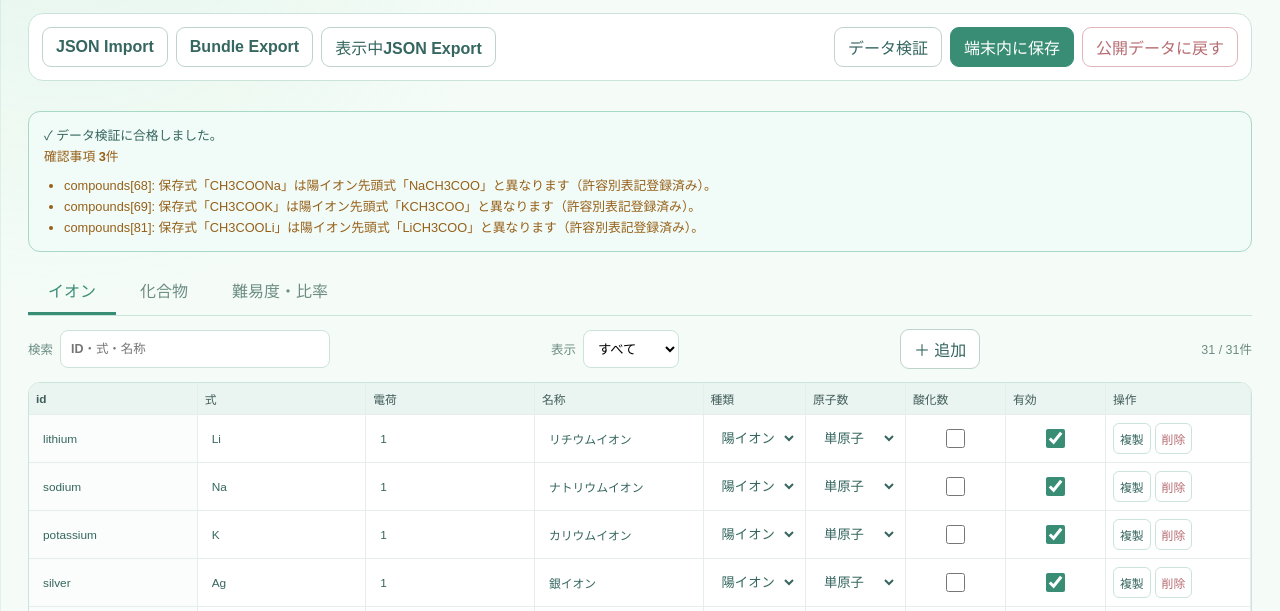
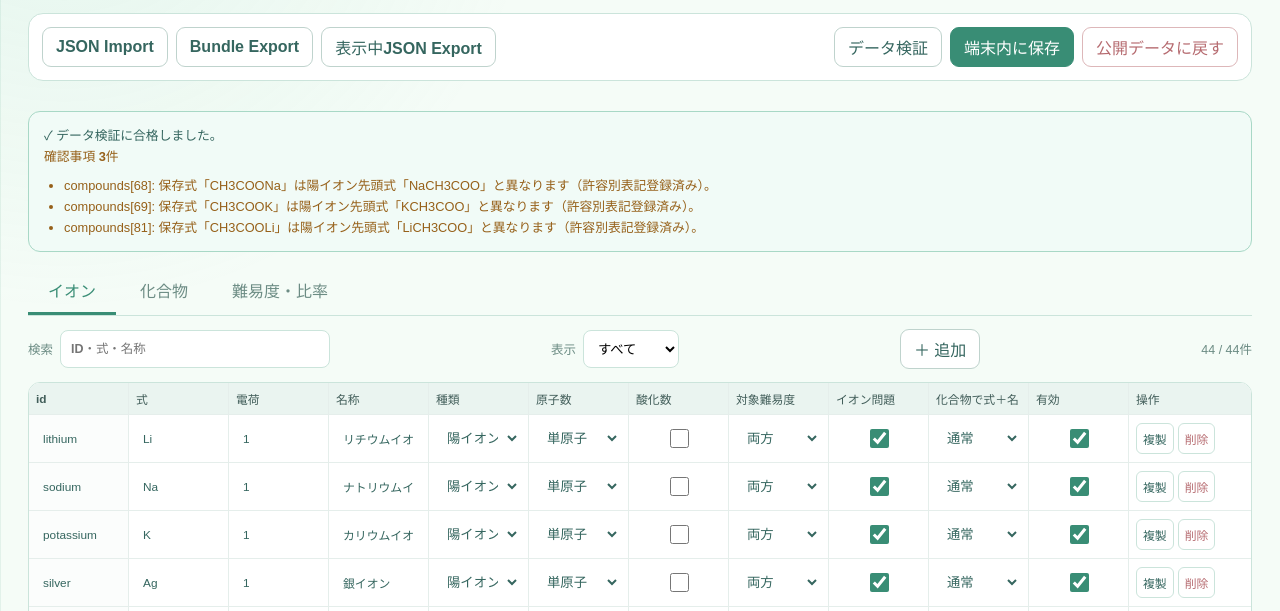
Before and after one commit to KoiChem/IonicFormula, a website with bundled scripts: page admin.html in a window 1280 px wide. Shown: the part 170-781 px from the top of the page. Built offline with nearby package versions, Linux system fonts and the light colour scheme.

Commit message:
Expand hard compound curriculum

```diff
--- a/data/compounds.json
+++ b/data/compounds.json
@@ -1241,6 +1241,175 @@
     "questionModes": { "nameToFormula": true, "formulaToName": true, "ionsToFormula": true, "ionsToName": true }
   },
   {
+    "id": "chromium3_chloride",
+    "cation": "chromium3",
+    "anion": "chloride",
+    "formula": "CrCl3",
+    "name": "塩化クロム(Ⅲ)",
+    "solidColor": null,
+    "solidColorNote": "無水物と水和物で色が異なる",
+    "difficulty": "hard",
+    "referenceUrl": "https://pubchem.ncbi.nlm.nih.gov/compound/24808",
+    "enabled": true,
+    "questionModes": { "ionsToFormula": true, "ionsToName": true, "ionNamesToFormula": true, "ionNamesToName": true }
+  },
+  {
+    "id": "manganese2_chloride",
+    "cation": "manganese2",
+    "anion": "chloride",
+    "formula": "MnCl2",
+    "name": "塩化マンガン(Ⅱ)",
+    "solidColor": null,
+    "solidColorNote": null,
+    "difficulty": "hard",
+    "referenceUrl": "https://pubchem.ncbi.nlm.nih.gov/compound/24480",
+    "enabled": true,
+    "questionModes": { "ionsToFormula": true, "ionsToName": true, "ionNamesToFormula": true, "ionNamesToName": true }
+  },
+  {
+    "id": "tin2_chloride",
+    "cation": "tin2",
+    "anion": "chloride",
+    "formula": "SnCl2",
+    "name": "塩化スズ(Ⅱ)",
+    "solidColor": null,
+    "solidColorNote": null,
+    "difficulty": "hard",
+    "referenceUrl": "https://pubchem.ncbi.nlm.nih.gov/compound/24479",
+    "enabled": true,
+    "questionModes": { "ionsToFormula": true, "ionsToName": true, "ionNamesToFormula": true, "ionNamesToName": true }
+  },
+  {
+    "id": "tin4_chloride",
+    "cation": "tin4",
+    "anion": "chloride",
+    "formula": "SnCl4",
+    "name": "塩化スズ(Ⅳ)",
+    "solidColor": null,
+    "solidColorNote": null,
+    "difficulty": "hard",
+    "referenceUrl": "https://pubchem.ncbi.nlm.nih.gov/compound/24287",
+    "enabled": true,
+    "questionModes": { "ionsToFormula": true, "ionsToName": true, "ionNamesToFormula": true, "ionNamesToName": true }
+  },
+  {
+    "id": "gold3_chloride",
+    "cation": "gold3",
+    "anion": "chloride",
+    "formula": "AuCl3",
+    "name": "塩化金(Ⅲ)",
+    "solidColor": null,
+    "solidColorNote": null,
+    "difficulty": "hard",
+    "referenceUrl": "https://pubchem.ncbi.nlm.nih.gov/compound/26030",
+    "enabled": true,
+    "questionModes": { "ionsToFormula": true, "ionsToName": true, "ionNamesToFormula": true, "ionNamesToName": true }
+  },
+  {
+    "id": "sodium_sulfite",
+    "cation": "sodium",
+    "anion": "sulfite",
+    "formula": "Na2SO3",
+    "name": "亜硫酸ナトリウム",
+    "solidColor": "白色",
+    "solidColorNote": null,
+    "difficulty": "hard",
+    "referenceUrl": "https://pubchem.ncbi.nlm.nih.gov/compound/24437",
+    "enabled": true,
+    "questionModes": { "ionsToFormula": true, "ionsToName": true, "ionNamesToFormula": true, "ionNamesToName": true }
+  },
+  {
+    "id": "sodium_nitrite",
+    "cation": "sodium",
+    "anion": "nitrite",
+    "formula": "NaNO2",
+    "name": "亜硝酸ナトリウム",
+    "solidColor": null,
+    "solidColorNote": null,
+    "difficulty": "hard",
+    "referenceUrl": "https://pubchem.ncbi.nlm.nih.gov/compound/23668193",
+    "enabled": true,
+    "questionModes": { "ionsToFormula": true, "ionsToName": true, "ionNamesToFormula": true, "ionNamesToName": true }
+  },
+  {
+    "id": "sodium_hypochlorite",
+    "cation": "sodium",
+    "anion": "hypochlorite",
+    "formula": "NaClO",
+    "name": "次亜塩素酸ナトリウム",
+    "solidColor": null,
+    "solidColorNote": "通常は水溶液として扱われる",
+    "difficulty": "hard",
+    "referenceUrl": "https://pubchem.ncbi.nlm.nih.gov/compound/23665760",
+    "enabled": true,
+    "questionModes": { "ionsToFormula": true, "ionsToName": true, "ionNamesToFormula": true, "ionNamesToName": true }
+  },
+  {
+    "id": "potassium_chlorate",
+    "cation": "potassium",
+    "anion": "chlorate",
+    "formula": "KClO3",
+    "name": "塩素酸カリウム",
+    "solidColor": "白色",
+    "solidColorNote": null,
+    "difficulty": "hard",
+    "referenceUrl": "https://pubchem.ncbi.nlm.nih.gov/compound/6426889",
+    "enabled": true,
+    "questionModes": { "ionsToFormula": true, "ionsToName": true, "ionNamesToFormula": true, "ionNamesToName": true }
+  },
+  {
+    "id": "sodium_thiosulfate",
+    "cation": "sodium",
+    "anion": "thiosulfate",
+    "formula": "Na2S2O3",
+    "name": "チオ硫酸ナトリウム",
+    "solidColor": "白色",
+    "solidColorNote": "無水塩。一般的な結晶は五水和物",
+    "difficulty": "hard",
+    "referenceUrl": "https://pubchem.ncbi.nlm.nih.gov/compound/24477",
+    "enabled": true,
+    "questionModes": { "ionsToFormula": true, "ionsToName": true, "ionNamesToFormula": true, "ionNamesToName": true }
+  },
+  {
+    "id": "potassium_thiocyanate",
+    "cation": "potassium",
+    "anion": "thiocyanate",
+    "formula": "KSCN",
+    "name": "チオシアン酸カリウム",
+    "solidColor": null,
+    "solidColorNote": null,
+    "difficulty": "hard",
+    "referenceUrl": "https://pubchem.ncbi.nlm.nih.gov/compound/516872",
+    "enabled": true,
+    "questionModes": { "ionsToFormula": true, "ionsToName": true, "ionNamesToFormula": true, "ionNamesToName": true }
+  },
+  {
+    "id": "potassium_cyanide",
+    "cation": "potassium",
+    "anion": "cyanide",
+    "formula": "KCN",
+    "name": "シアン化カリウム",
+    "solidColor": "白色",
+    "solidColorNote": null,
+    "difficulty": "hard",
+    "referenceUrl": "https://pubchem.ncbi.nlm.nih.gov/compound/9032",
+    "enabled": true,
+    "questionModes": { "ionsToFormula": true, "ionsToName": true, "ionNamesToFormula": true, "ionNamesToName": true }
+  },
+  {
+    "id": "potassium_iodate",
+    "cation": "potassium",
+    "anion": "iodate",
+    "formula": "KIO3",
+    "name": "ヨウ素酸カリウム",
+    "solidColor": null,
+    "solidColorNote": null,
+    "difficulty": "hard",
+    "referenceUrl": "https://pubchem.ncbi.nlm.nih.gov/compound/23665710",
+    "enabled": true,
+    "questionModes": { "ionsToFormula": true, "ionsToName": true, "ionNamesToFormula": true, "ionNamesToName": true }
+  },
+  {
     "id": "potassium_permanganate",
     "cation": "potassium",
     "anion": "permanganate",
@@ -1248,12 +1417,14 @@
     "name": "過マンガン酸カリウム",
     "solidColor": "暗紫色",
     "solidColorNote": null,
-    "enabled": false,
-    "questionModes": {
-      "nameToFormula": true,
-      "formulaToName": true,
-      "ionsToFormula": true,
-      "ionsToName": true
+    "difficulty": "hard",
+    "referenceUrl": "https://pubchem.ncbi.nlm.nih.gov/compound/516875",
+    "enabled": true,
+    "questionModes": {
+      "ionsToFormula": true,
+      "ionsToName": true,
+      "ionNamesToFormula": true,
+      "ionNamesToName": true
     }
   },
   {
@@ -1264,12 +1435,14 @@
     "name": "クロム酸カリウム",
     "solidColor": "黄色",
     "solidColorNote": null,
-    "enabled": false,
-    "questionModes": {
-      "nameToFormula": true,
-      "formulaToName": true,
-      "ionsToFormula": true,
-      "ionsToName": true
+    "difficulty": "hard",
+    "referenceUrl": "https://pubchem.ncbi.nlm.nih.gov/compound/24597",
+    "enabled": true,
+    "questionModes": {
+      "ionsToFormula": true,
+      "ionsToName": true,
+      "ionNamesToFormula": true,
+      "ionNamesToName": true
     }
   },
   {
@@ -1280,12 +1453,14 @@
     "name": "二クロム酸カリウム",
     "solidColor": "橙色",
     "solidColorNote": null,
-    "enabled": false,
-    "questionModes": {
-      "nameToFormula": true,
-      "formulaToName": true,
-      "ionsToFormula": true,
-      "ionsToName": true
+    "difficulty": "hard",
+    "referenceUrl": "https://pubchem.ncbi.nlm.nih.gov/compound/24502",
+    "enabled": true,
+    "questionModes": {
+      "ionsToFormula": true,
+      "ionsToName": true,
+      "ionNamesToFormula": true,
+      "ionNamesToName": true
     }
   },
   {
--- a/data/difficulty.json
+++ b/data/difficulty.json
@@ -7,7 +7,7 @@
     },
     "compound": {
       "normal": { "simple11": 3, "simpleRatio": 4, "polyatomic": 2, "variableOx": 1 },
-      "hard": { "simple11": 0, "simpleRatio": 3, "polyatomic": 5, "variableOx": 2 }
+      "hard": { "simple11": 0, "simpleRatio": 1, "polyatomic": 5, "variableOx": 4 }
     }
   },
   "variantWeights": {
--- a/data/ions.json
+++ b/data/ions.json
@@ -137,6 +137,71 @@
     "type": "cation",
     "atomicity": "monatomic",
     "requiresOxidationNumeral": true,
+    "enabled": true
+  },
+  {
+    "id": "chromium3",
+    "formula": "Cr",
+    "charge": 3,
+    "name": "クロム(Ⅲ)イオン",
+    "type": "cation",
+    "atomicity": "monatomic",
+    "requiresOxidationNumeral": true,
+    "compoundPromptDisplay": "formulaAndName",
+    "ionQuestionEnabled": false,
+    "difficulty": "hard",
+    "enabled": true
+  },
+  {
+    "id": "manganese2",
+    "formula": "Mn",
+    "charge": 2,
+    "name": "マンガン(Ⅱ)イオン",
+    "type": "cation",
+    "atomicity": "monatomic",
+    "requiresOxidationNumeral": true,
+    "compoundPromptDisplay": "formulaAndName",
+    "ionQuestionEnabled": false,
+    "difficulty": "hard",
+    "enabled": true
+  },
+  {
+    "id": "tin2",
+    "formula": "Sn",
+    "charge": 2,
+    "name": "スズ(Ⅱ)イオン",
+    "type": "cation",
+    "atomicity": "monatomic",
+    "requiresOxidationNumeral": true,
+    "compoundPromptDisplay": "formulaAndName",
+    "ionQuestionEnabled": false,
+    "difficulty": "hard",
+    "enabled": true
+  },
+  {
+    "id": "tin4",
+    "formula": "Sn",
+    "charge": 4,
+    "name": "スズ(Ⅳ)イオン",
+    "type": "cation",
+    "atomicity": "monatomic",
+    "requiresOxidationNumeral": true,
+    "compoundPromptDisplay": "formulaAndName",
+    "ionQuestionEnabled": false,
+    "difficulty": "hard",
+    "enabled": true
+  },
+  {
+    "id": "gold3",
+    "formula": "Au",
+    "charge": 3,
+    "name": "金(Ⅲ)イオン",
+    "type": "cation",
+    "atomicity": "monatomic",
+    "requiresOxidationNumeral": true,
+    "compoundPromptDisplay": "formulaAndName",
+    "ionQuestionEnabled": false,
+    "difficulty": "hard",
     "enabled": true
   },
   {
@@ -280,6 +345,110 @@
     "enabled": true
   },
   {
+    "id": "sulfite",
+    "formula": "SO3",
+    "charge": -2,
+    "name": "亜硫酸イオン",
+    "type": "anion",
+    "atomicity": "polyatomic",
+    "requiresOxidationNumeral": false,
+    "compoundPromptDisplay": "formulaAndName",
+    "ionQuestionEnabled": false,
+    "difficulty": "hard",
+    "enabled": true
+  },
+  {
+    "id": "nitrite",
+    "formula": "NO2",
+    "charge": -1,
+    "name": "亜硝酸イオン",
+    "type": "anion",
+    "atomicity": "polyatomic",
+    "requiresOxidationNumeral": false,
+    "compoundPromptDisplay": "formulaAndName",
+    "ionQuestionEnabled": false,
+    "difficulty": "hard",
+    "enabled": true
+  },
+  {
+    "id": "hypochlorite",
+    "formula": "ClO",
+    "charge": -1,
+    "name": "次亜塩素酸イオン",
+    "type": "anion",
+    "atomicity": "polyatomic",
+    "requiresOxidationNumeral": false,
+    "compoundPromptDisplay": "formulaAndName",
+    "ionQuestionEnabled": false,
+    "difficulty": "hard",
+    "enabled": true
+  },
+  {
+    "id": "chlorate",
+    "formula": "ClO3",
+    "charge": -1,
+    "name": "塩素酸イオン",
+    "type": "anion",
+    "atomicity": "polyatomic",
+    "requiresOxidationNumeral": false,
+    "compoundPromptDisplay": "formulaAndName",
+    "ionQuestionEnabled": false,
+    "difficulty": "hard",
+    "enabled": true
+  },
+  {
+    "id": "thiosulfate",
+    "formula": "S2O3",
+    "charge": -2,
+    "name": "チオ硫酸イオン",
+    "type": "anion",
+    "atomicity": "polyatomic",
+    "requiresOxidationNumeral": false,
+    "compoundPromptDisplay": "formulaAndName",
+    "ionQuestionEnabled": false,
+    "difficulty": "hard",
+    "enabled": true
+  },
+  {
+    "id": "thiocyanate",
+    "formula": "SCN",
+    "charge": -1,
+    "name": "チオシアン酸イオン",
+    "type": "anion",
+    "atomicity": "polyatomic",
+    "requiresOxidationNumeral": false,
+    "compoundPromptDisplay": "formulaAndName",
+    "ionQuestionEnabled": false,
+    "difficulty": "hard",
+    "enabled": true
+  },
+  {
+    "id": "cyanide",
+    "formula": "CN",
+    "charge": -1,
+    "name": "シアン化物イオン",
+    "type": "anion",
+    "atomicity": "polyatomic",
+    "requiresOxidationNumeral": false,
+    "compoundPromptDisplay": "formulaAndName",
+    "ionQuestionEnabled": false,
+    "difficulty": "hard",
+    "enabled": true
+  },
+  {
+    "id": "iodate",
+    "formula": "IO3",
+    "charge": -1,
+    "name": "ヨウ素酸イオン",
+    "type": "anion",
+    "atomicity": "polyatomic",
+    "requiresOxidationNumeral": false,
+    "compoundPromptDisplay": "formulaAndName",
+    "ionQuestionEnabled": false,
+    "difficulty": "hard",
+    "enabled": true
+  },
+  {
     "id": "permanganate",
     "formula": "MnO4",
     "charge": -1,
@@ -287,7 +456,10 @@
     "type": "anion",
     "atomicity": "polyatomic",
     "requiresOxidationNumeral": false,
-    "enabled": false
+    "compoundPromptDisplay": "formulaAndName",
+    "ionQuestionEnabled": false,
+    "difficulty": "hard",
+    "enabled": true
   },
   {
     "id": "chromate",
@@ -297,7 +469,10 @@
     "type": "anion",
     "atomicity": "polyatomic",
     "requiresOxidationNumeral": false,
-    "enabled": false
+    "compoundPromptDisplay": "formulaAndName",
+    "ionQuestionEnabled": false,
+    "difficulty": "hard",
+    "enabled": true
   },
   {
     "id": "dichromate",
@@ -307,6 +482,9 @@
     "type": "anion",
     "atomicity": "polyatomic",
     "requiresOxidationNumeral": false,
-    "enabled": false
+    "compoundPromptDisplay": "formulaAndName",
+    "ionQuestionEnabled": false,
+    "difficulty": "hard",
+    "enabled": true
   }
 ]
--- a/js/admin.js
+++ b/js/admin.js
@@ -116,7 +116,7 @@ function matchesFilters(item) {
 }
 
 function renderIons() {
-  const headers = ["id", "式", "電荷", "名称", "種類", "原子数", "酸化数", "有効", "操作"];
+  const headers = ["id", "式", "電荷", "名称", "種類", "原子数", "酸化数", "対象難易度", "イオン問題", "化合物で式＋名", "有効", "操作"];
   elements.ionsTable.tHead.innerHTML = `<tr>${headers.map((header) => `<th>${header}</th>`).join("")}</tr>`;
   const visible = state.ions.map((item, index) => ({ item, index })).filter(({ item }) => matchesFilters(item));
   elements.ionsTable.tBodies[0].innerHTML = visible.map(({ item: ion, index }) => `<tr>
@@ -127,6 +127,9 @@ function renderIons() {
     <td>${select({ value: ion.type, field: "type", index, options: [{ value: "cation", label: "陽イオン" }, { value: "anion", label: "陰イオン" }] })}</td>
     <td>${select({ value: ion.atomicity, field: "atomicity", index, options: [{ value: "monatomic", label: "単原子" }, { value: "polyatomic", label: "多原子" }] })}</td>
     <td class="check-cell">${input({ type: "checkbox", field: "requiresOxidationNumeral", index, checked: ion.requiresOxidationNumeral })}</td>
+    <td>${select({ value: ion.difficulty ?? "", field: "difficulty", index, options: [{ value: "", label: "両方" }, { value: "normal", label: "やさしめ" }, { value: "hard", label: "ややむず" }] })}</td>
+    <td class="check-cell">${input({ type: "checkbox", field: "ionQuestionEnabled", index, checked: ion.ionQuestionEnabled !== false })}</td>
+    <td>${select({ value: ion.compoundPromptDisplay ?? "", field: "compoundPromptDisplay", index, options: [{ value: "", label: "通常" }, { value: "formulaAndName", label: "式＋名" }] })}</td>
     <td class="check-cell">${input({ type: "checkbox", field: "enabled", index, checked: ion.enabled })}</td>
     <td class="action-cell"><button type="button" data-action="duplicate" data-index="${index}">複製</button><button class="delete-row" type="button" data-action="delete" data-index="${index}">削除</button></td>
   </tr>`).join("");
@@ -138,7 +141,7 @@ function aliasesText(compound) {
 }
 
 function renderCompounds() {
-  const headers = ["id", "陽イオン", "陰イオン", "組成式", "名称", "自動カテゴリ", "別表記 formula|注記", "固体色", "色注記", "イオン式→式", "イオン式→名", "イオン名→式", "イオン名→名", "有効", "操作"];
+  const headers = ["id", "陽イオン", "陰イオン", "組成式", "名称", "自動カテゴリ", "対象難易度", "実在確認URL", "別表記 formula|注記", "固体色", "色注記", "イオン式→式", "イオン式→名", "イオン名→式", "イオン名→名", "有効", "操作"];
   elements.compoundsTable.tHead.innerHTML = `<tr>${headers.map((header) => `<th>${header}</th>`).join("")}</tr>`;
   const ionById = new Map(state.ions.map((ion) => [ion.id, ion]));
   const cations = state.ions.filter((ion) => ion.type === "cation").map((ion) => ({ value: ion.id, label: `${ion.id} (${ion.name})` }));
@@ -151,6 +154,8 @@ function renderCompounds() {
     <td>${input({ value: compound.formula ?? "", field: "formula", index })}</td>
     <td>${input({ value: compound.name, field: "name", index })}</td>
     <td class="category-cell">${CATEGORY_LABELS[compoundCategory(compound, ionById)] ?? "—"}</td>
+    <td>${select({ value: compound.difficulty ?? "", field: "difficulty", index, options: [{ value: "", label: "両方" }, { value: "normal", label: "やさしめ" }, { value: "hard", label: "ややむず" }] })}</td>
+    <td>${input({ value: compound.referenceUrl ?? "", field: "referenceUrl", index, type: "url" })}</td>
     <td>${input({ value: aliasesText(compound), field: "acceptedFormulaVariants", index })}</td>
     <td>${input({ value: compound.solidColor ?? "", field: "solidColor", index })}</td>
     <td>${input({ value: compound.solidColorNote ?? "", field: "solidColorNote", index })}</td>
@@ -171,7 +176,7 @@ function weightBlock(domain, title) {
   const labels = domain === "ion"
     ? { ionSimple: "単原子", ionPolyatomic: "多原子", ionVariableOx: "酸化数区別" }
     : { simple11: "simple11", simpleRatio: "simpleRatio", polyatomic: "polyatomic", variableOx: "variableOx" };
-  const difficulties = { normal: "ノーマル", hard: "ハード" };
+  const difficulties = { normal: "やさしめ", hard: "ややむず" };
   return `<section class="difficulty-block"><h2>${title}</h2><p>0は完全除外です。合計値ではなく相対的な重みとして扱います。</p>
     <div class="weight-grid" style="grid-template-columns:140px repeat(${Object.keys(labels).length}, minmax(100px, 1fr))">
       <span class="heading">難易度</span>${Object.values(labels).map((label) => `<span class="heading">${label}</span>`).join("")}
@@ -241,6 +246,12 @@ function tableChange(event) {
   let value = control.type === "checkbox" ? control.checked : control.value;
   if (control.type === "number") value = Number(value);
   if (["formula", "solidColor", "solidColorNote"].includes(field) && value === "") value = null;
+  if (["difficulty", "compoundPromptDisplay", "referenceUrl"].includes(field) && value === "") {
+    delete item[field];
+    showStatus("未保存の変更があります。");
+    scheduleValidation();
+    return;
+  }
   if (field === "acceptedFormulaVariants") {
     const aliases = parseAliases(value ?? "");
     if (aliases.length) item.acceptedFormulaVariants = aliases;
--- a/js/core.js
+++ b/js/core.js
@@ -350,12 +350,19 @@ export function allocateCounts(weights, total, capacities = {}, random = Math.ra
   return result;
 }
 
-function eligibleItems(practiceType, ions, compounds, categoryWeights, compoundOptions) {
+export function itemAvailableAtDifficulty(item, difficulty) {
+  return !item.difficulty || item.difficulty === difficulty;
+}
+
+function eligibleItems(practiceType, ions, compounds, categoryWeights, compoundOptions, difficulty) {
   const domain = domainForPracticeType(practiceType);
   const ionById = new Map(ions.map((ion) => [ion.id, ion]));
   const source = domain === "ion" ? ions : compounds;
   return source
-    .filter((item) => item.enabled && itemVariants(practiceType, item, compoundOptions).length)
+    .filter((item) => item.enabled
+      && (domain !== "ion" || item.ionQuestionEnabled !== false)
+      && itemAvailableAtDifficulty(item, difficulty)
+      && itemVariants(practiceType, item, compoundOptions).length)
     .map((item) => ({ item, category: domain === "ion" ? ionCategory(item) : compoundCategory(item, ionById) }))
     .filter(({ category }) => category && Number(categoryWeights[category]) > 0);
 }
@@ -519,7 +526,7 @@ export function buildTenQuestionSet(rawOptions) {
   const { practiceType, domain, difficulty, ions, compounds, settings, history = {}, random = Math.random, compoundOptions, recentPresentations } = normalizedOptions(rawOptions);
   const categoryWeights = settings.categoryWeights[domain][difficulty];
   const variantWeights = variantWeightsFor(practiceType, settings, compoundOptions);
-  const eligible = eligibleItems(practiceType, ions, compounds, categoryWeights, compoundOptions);
+  const eligible = eligibleItems(practiceType, ions, compounds, categoryWeights, compoundOptions, difficulty);
   const capacity = {};
   for (const candidate of eligible) capacity[candidate.category] = (capacity[candidate.category] ?? 0) + 1;
   const total = Math.min(10, eligible.length);
@@ -553,7 +560,7 @@ export function buildWeakQuestionSet(rawOptions) {
   const { practiceType, domain, difficulty, ions, compounds, settings, history = {}, random = Math.random, compoundOptions, recentPresentations } = normalizedOptions(rawOptions);
   const categoryWeights = settings.categoryWeights[domain][difficulty];
   const variantWeights = variantWeightsFor(practiceType, settings, compoundOptions);
-  const eligible = eligibleItems(practiceType, ions, compounds, categoryWeights, compoundOptions);
+  const eligible = eligibleItems(practiceType, ions, compounds, categoryWeights, compoundOptions, difficulty);
   const total = Math.min(10, eligible.length);
   const variantCounts = allocateCounts(variantWeights, total, {}, random);
   const remainingVariants = { ...variantCounts };
@@ -578,7 +585,7 @@ export function buildEndlessRound(rawOptions) {
   const { practiceType, domain, difficulty, ions, compounds, settings, history = {}, random = Math.random, compoundOptions, recentPresentations } = normalizedOptions(rawOptions);
   const categoryWeights = settings.categoryWeights[domain][difficulty];
   const variantWeights = variantWeightsFor(practiceType, settings, compoundOptions);
-  const remaining = eligibleItems(practiceType, ions, compounds, categoryWeights, compoundOptions);
+  const remaining = eligibleItems(practiceType, ions, compounds, categoryWeights, compoundOptions, difficulty);
   const variantTargets = allocateCounts(variantWeights, remaining.length, {}, random);
   const variantRemaining = { ...variantTargets };
   const drawnByCategory = Object.fromEntries(Object.keys(categoryWeights).map((key) => [key, 0]));
@@ -693,6 +700,9 @@ export function validateData(ions, compounds, settings) {
     if (!Number.isFinite(Number(ion.charge)) || Number(ion.charge) === 0) errors.push(`${path}: chargeは0以外の数値にしてください。`);
     if (ion.type === "cation" && Number(ion.charge) <= 0) errors.push(`${path}: 陽イオンのchargeは正数です。`);
     if (ion.type === "anion" && Number(ion.charge) >= 0) errors.push(`${path}: 陰イオンのchargeは負数です。`);
+    if (ion.difficulty && !["normal", "hard"].includes(ion.difficulty)) errors.push(`${path}: difficultyはnormalまたはhardにしてください。`);
+    if (ion.compoundPromptDisplay && ion.compoundPromptDisplay !== "formulaAndName") errors.push(`${path}: compoundPromptDisplayが不正です。`);
+    if (ion.ionQuestionEnabled != null && typeof ion.ionQuestionEnabled !== "boolean") errors.push(`${path}: ionQuestionEnabledは真偽値にしてください。`);
   }
   const ionById = new Map(ions.map((ion) => [ion.id, ion]));
   const compoundIds = new Set();
@@ -709,6 +719,10 @@ export function validateData(ions, compounds, settings) {
     if (anion && anion.type !== "anion") errors.push(`${path}: anion参照先が陰イオンではありません。`);
     if (compound.enabled && cation && !cation.enabled) errors.push(`${path}: 有効な化合物が無効な陽イオンを参照しています。`);
     if (compound.enabled && anion && !anion.enabled) errors.push(`${path}: 有効な化合物が無効な陰イオンを参照しています。`);
+    if (compound.difficulty && !["normal", "hard"].includes(compound.difficulty)) errors.push(`${path}: difficultyはnormalまたはhardにしてください。`);
+    if (compound.enabled && compound.difficulty !== "hard" && cation?.difficulty === "hard") errors.push(`${path}: ややむず限定の陽イオンを使う化合物もdifficultyをhardにしてください。`);
+    if (compound.enabled && compound.difficulty !== "hard" && anion?.difficulty === "hard") errors.push(`${path}: ややむず限定の陰イオンを使う化合物もdifficultyをhardにしてください。`);
+    if (compound.referenceUrl && !/^https:\/\//.test(compound.referenceUrl)) errors.push(`${path}: referenceUrlはhttps URLにしてください。`);
     if (compound.enabled && !Object.values(compound.questionModes ?? {}).some(Boolean)) errors.push(`${path}: enabledですが全questionModesがfalseです。`);
     const formulaModes = ["nameToFormula", "ionsToFormula", "ionNamesToFormula"];
     if (compound.formula == null && formulaModes.some((mode) => compound.questionModes?.[mode])) errors.push(`${path}: formula=nullで組成式を使う問題が有効です。`);
--- a/service-worker.js
+++ b/service-worker.js
@@ -1,4 +1,4 @@
-const CACHE_NAME = "ionic-formula-v13";
+const CACHE_NAME = "ionic-formula-v14";
 const APP_SHELL = [
   "./",
   "./index.html",
--- a/styles.css
+++ b/styles.css
@@ -147,6 +147,8 @@ button, a { -webkit-tap-highlight-color: transparent; }
 .ion-pair-first, .ion-pair-second { display: block; }
 .ion-separator { margin-left: .32em; color: var(--muted); font-family: inherit; font-size: .72em; font-weight: 700; }
 .formula-token { font-family: Palatino, "Palatino Linotype", "Book Antiqua", Georgia, serif; letter-spacing: .02em; }
+.ion-formula-name { display: inline-flex; align-items: baseline; gap: .28em; white-space: nowrap; }
+.ion-formula-name .ion-name { color: var(--primary-dark); font-size: .76em; }
 .streak { position: absolute; right: 13px; bottom: 8px; min-height: 1em; margin: 0; color: #bd741a; font-size: .69rem; font-weight: 800; }
 
 .answer-area { position: relative; margin-top: 11px; }
```
Also changed, not shown: js/app.js (+9 -4 lines), tests/core.test.mjs (+76 -13 lines), README.md.
